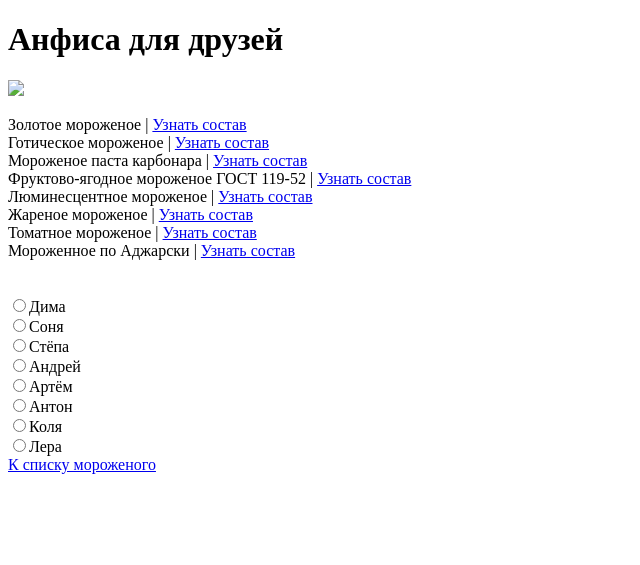
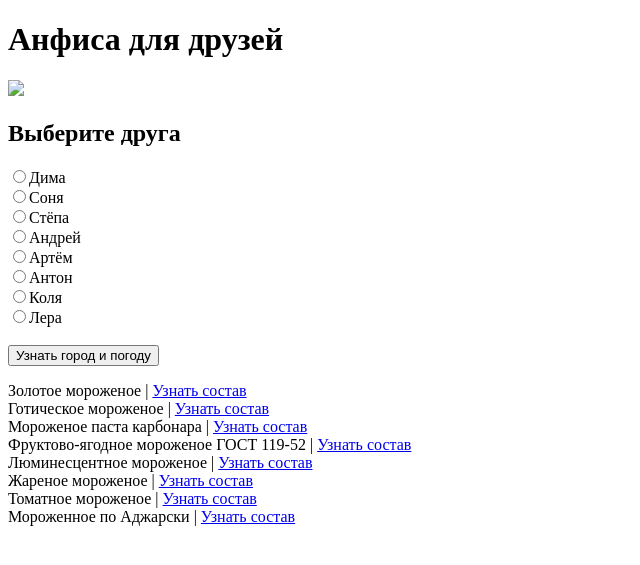
Before and after one commit to RomanGrbr/AnfisaDjango, a Django app: page / in a window 1280 px wide. Shown: the top 565 px of the page, without its empty margins (0-640 px from the left). Run offline with Django 3.2, Linux system fonts and the light colour scheme.

Commit message:
Initial commit

```diff
--- a/Anfisa/settings.py
+++ b/Anfisa/settings.py
@@ -46,7 +46,7 @@ MIDDLEWARE = [
     'django.middleware.security.SecurityMiddleware',
     'django.contrib.sessions.middleware.SessionMiddleware',
     'django.middleware.common.CommonMiddleware',
-    'django.middleware.csrf.CsrfViewMiddleware',
+    #'django.middleware.csrf.CsrfViewMiddleware',
     'django.contrib.auth.middleware.AuthenticationMiddleware',
     'django.contrib.messages.middleware.MessageMiddleware',
     'django.middleware.clickjacking.XFrameOptionsMiddleware',
--- a/templates/homepage/index.html
+++ b/templates/homepage/index.html
@@ -1,20 +1,26 @@
 <!DOCTYPE html>
-<html lang="en">
+<html>
   <head>
       <meta charset="UTF-8">
-    <title>Title</title>
   </head>
   <body>
       <h1>Анфиса для друзей</h1>
-    <img src="https://pictures.s3.yandex.net/resources/anfisa_1594642601.png">
+       <img src="https://code.s3.yandex.net/backend-developer/Anfisa/24.png">
        <br>
       <p>
+        {{ friend_output|safe }}
+      </p>
+      <p>
+        {{ city_weather|safe }}
+      </p>
+      <form method="post" action="/">
+        <h2>Выберите друга</h2>
+        {{ friends|safe }}
+        <br>
+        <input type="submit" value="Узнать город и погоду">
+      </form>
+      <p>
         {{ icecreams|safe }}
-        <br>
-        <br>
-        <!-- Здесь надо вывести список друзей из словаря context -->
-          {{friends |safe}}
-        <a href="/icecream/">К списку мороженого</a>
       </p>
   </body>
 </html>
```
Lines whose indentation alone changed are shown as unchanged.
